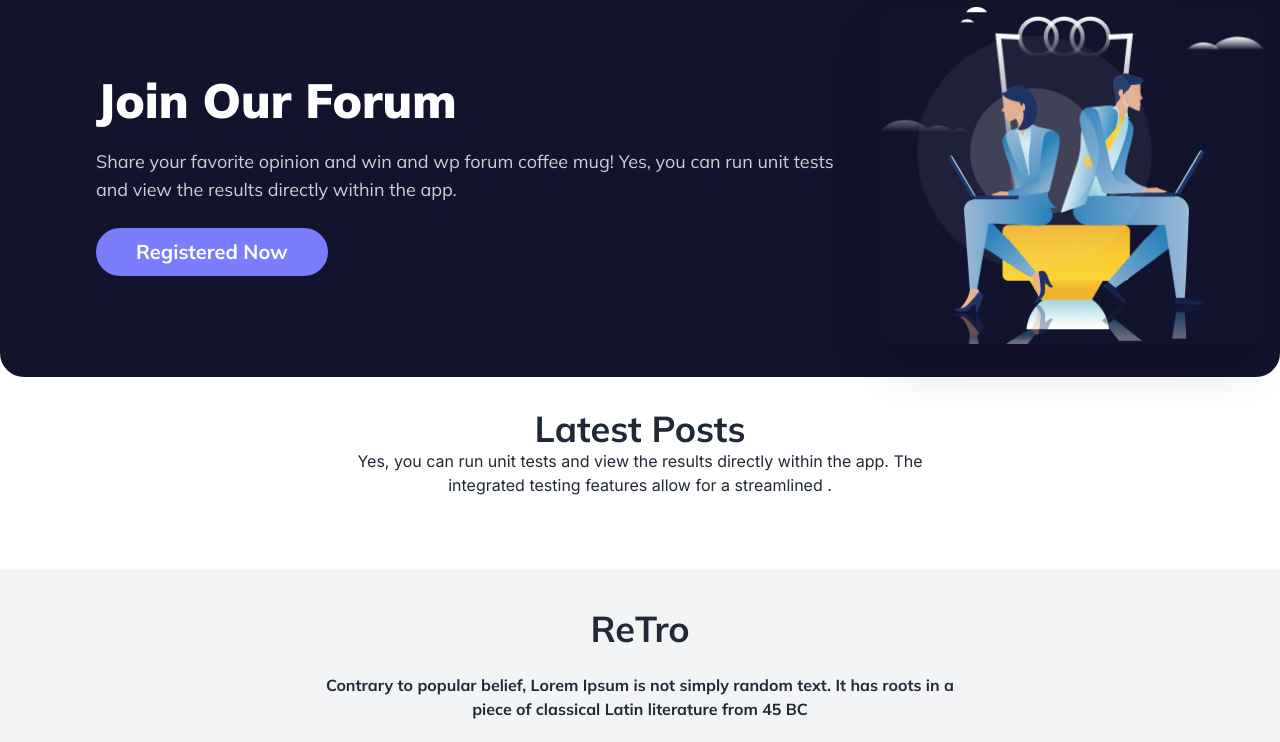
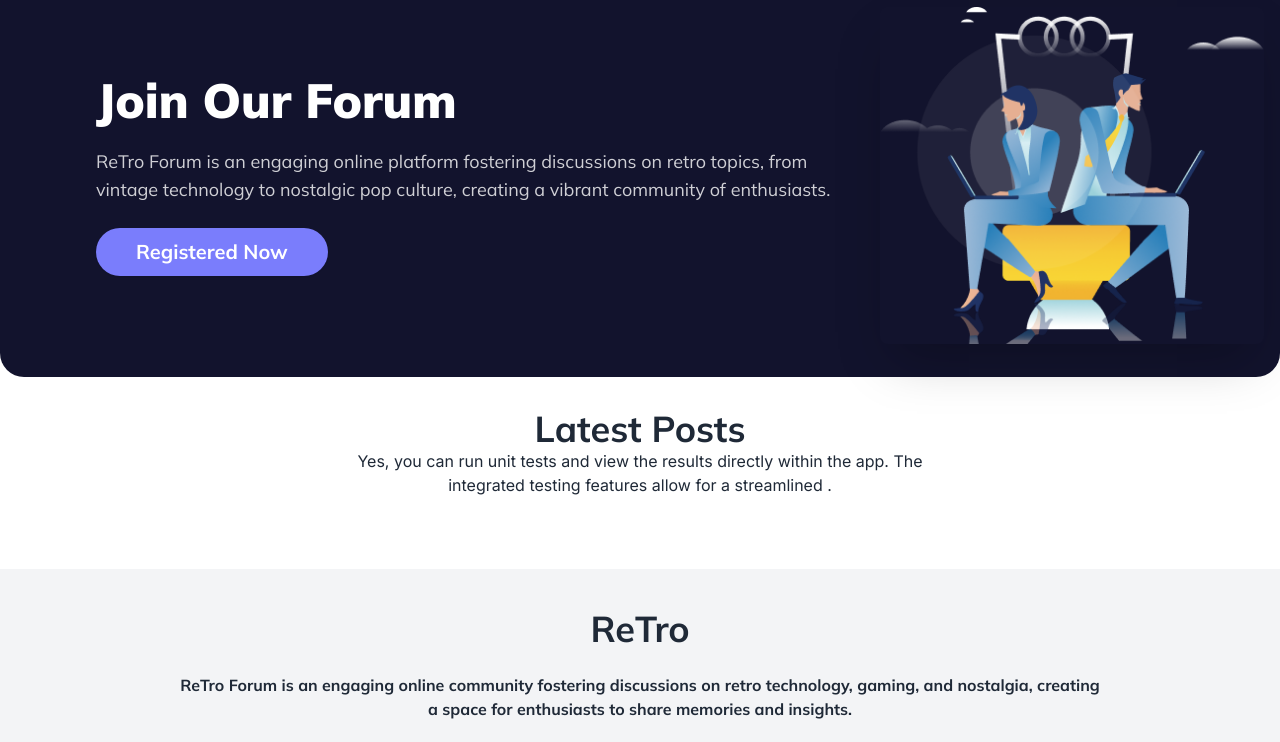
Before and after one commit to Zarinjahanshazi/Retro-Forum, a plain HTML site: page index.html in a window 1280 px wide. Shown: the part 1104-1846 px from the top of the page. Drawn offline with nearby package versions, Linux system fonts and the light colour scheme; no server answers.

Commit message:
final update

```diff
--- a/index.html
+++ b/index.html
@@ -119,7 +119,7 @@
             <img src="./images/joinforum.png" class="max-w-sm rounded-lg shadow-2xl" />
             <div class="">
               <h1 class="text-5xl  font-black text-white">Join Our Forum</h1>
-              <p class="py-6 font-normal text-lg text-[#FFFFFFCC]">Share your favorite opinion and win and wp forum coffee mug! Yes, you can run unit tests and view the results directly within the app.</p>
+              <p class="py-6 font-normal text-lg text-[#FFFFFFCC]">ReTro Forum is an engaging online platform fostering discussions on retro topics, from vintage technology to nostalgic pop culture, creating a vibrant community of enthusiasts.</p>
               <button class="btn rounded-[50px] font-bold text-xl text-white bg-[#7A7DFC] border-none px-10">Registered Now</button>
             </div>
           </div>
@@ -146,7 +146,7 @@
       <div class="space-y-6 p-10 bg-gray-100 max-w-screen-xl mx-auto">
         <h2 class="text-4xl font-bold text-center">ReTro</h2>
         <p class="font-bold text-center">
-            Contrary to popular belief, Lorem Ipsum is not simply random text. It has roots in a<br> piece of classical Latin literature from 45 BC
+          ReTro Forum is an engaging online community fostering discussions on retro technology, gaming, and nostalgia, creating<br> a space for enthusiasts to share memories and insights.
         </p>
         <div class="flex justify-center gap-6">
             <a href="#"><i class="fa-brands fa-twitter"></i></a>
--- a/index.js
+++ b/index.js
@@ -1,15 +1,15 @@
 
 
 
-let allPostData = [];
-
   function loadPost() {
+    setTimeout(()=>{
       fetch(`https://openapi.programming-hero.com/api/retro-forum/posts`)
       .then((res) => res.json())
       .then((data) => {
         allPostData = data.posts;
         displayPost(data.posts);
       });
+    },2000)
   }
   function displayPost(posts) {
     const postContainer = document.getElementById("post-container");
@@ -58,6 +58,10 @@ function displayPost(posts) {
     }
   }
   loadPost();
+
+let allPostData = [];
+
+
 
 // find post by category name
 function loadPostByCategory(inputText) {
```
Lines whose indentation alone changed are shown as unchanged.
